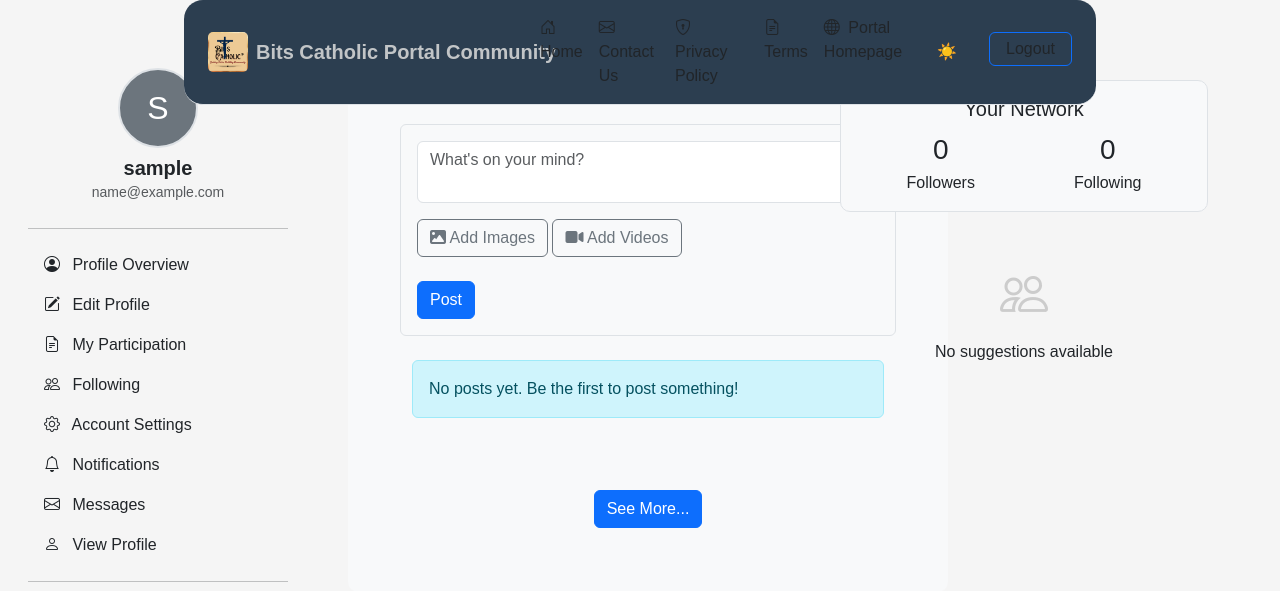
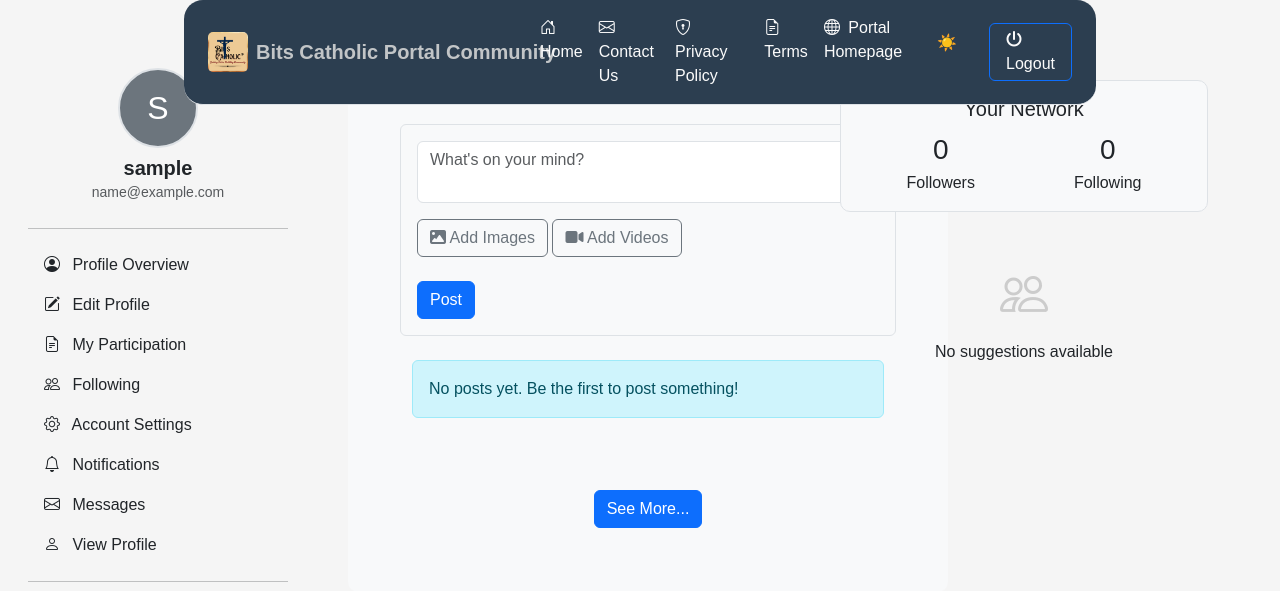
Before and after one commit to jacobkau/community, a PHP site: page /community/index.php in a window 1280 px wide. Shown: the top 591 px of the page. Run offline with PHP 8.4, Linux system fonts and the light colour scheme; the visitor is signed in with stand-in values (Sample User, id 1); data that the repository does not hold is empty; some libraries are stand-ins or nearby versions.

Commit message:
updated the header links to be visible in light and dark themes

```diff
--- a/includes/header.php
+++ b/includes/header.php
@@ -52,30 +52,30 @@
 
                     <!-- Main navbar content -->
                     <div class="collapse navbar-collapse" id="navbarMain">
-                        <ul class="navbar-nav me-auto">
-                            <li class="nav-item">
-                                <a class="nav-link active" href="/community/index.php">
-                                    <i class="bi bi-house-door me-1"></i> Home
+                        <ul class="navbar-nav me-auto" >
+                            <li class="nav-item"s>
+                                <a class="nav-link active" href="/community/index.php" >
+                                     <span style="color:#fbfbfb"><i class="bi bi-house-door me-1"></i>Home</span>
                                 </a>
                             </li>
                             <li class="nav-item">
-                                <a class="nav-link" href="/bits-catholic-portal/public/contact.php">
-                                    <i class="bi bi-envelope me-1"></i> Contact Us
+                                <a class="nav-link theme-text" href="/bits-catholic-portal/public/contact.php">
+                                   <span style="color:#fbfbfb"><i class="bi bi-envelope me-1"></i> Contact Us</span>
                                 </a>
                             </li>
                             <li class="nav-item">
                                 <a class="nav-link" href="/community/privacy.php">
-                                    <i class="bi bi-shield-lock me-1"></i> Privacy Policy
+                                     <span style="color:#fbfbfb"><i class="bi bi-shield-lock me-1"></i> Privacy Policy</span>
                                 </a>
                             </li>
                             <li class="nav-item">
                                 <a class="nav-link" href="/community/terms.php">
-                                    <i class="bi bi-file-earmark-text me-1"></i> Terms
+                                     <span style="color:#fbfbfb"><i class="bi bi-file-earmark-text me-1"></i> Terms</span>
                                 </a>
                             </li>
                             <li class="nav-item">
                                 <a class="nav-link" href="/bits-catholic-portal/admin/site.php">
-                                    <i class="bi bi-globe me-1"></i> Portal Homepage
+                                     <span style="color:#fbfbfb"><i class="bi bi-globe me-1"></i> Portal Homepage</span>
                                 </a>
                             </li>
                         </ul>
@@ -90,7 +90,7 @@
                                 <li class="nav-item ms-3">
                                     <a class="nav-link theme-text px-3 py-1 rounded" href="logout.php"
                                         style="border: 1px solid var(--accent-color);">
-                                        Logout
+                                         <span style="color:#fbfbfb"> <i class="fa-solid fa-power-off"></i> Logout</span>
                                     </a>
                                 </li>
                             <?php else: ?>
```
Also changed, not shown: assets/css/style.css (+0 -7 lines).
